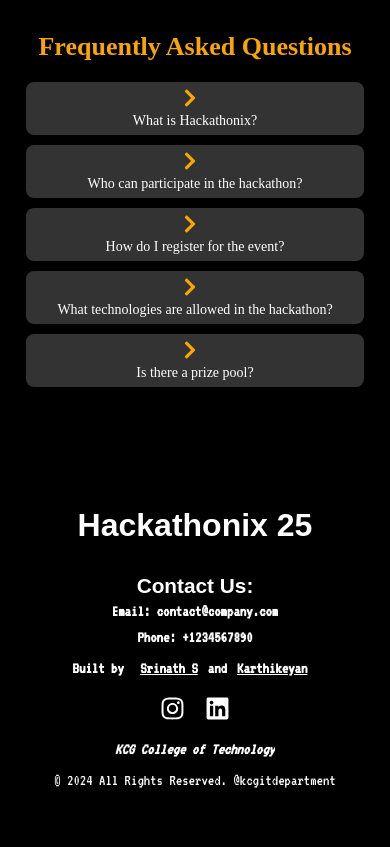
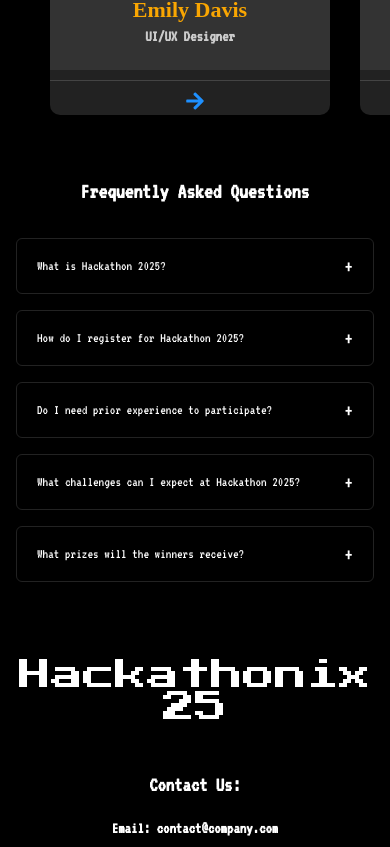
Before and after one commit to srinath536/Hackathonix25, a React (Vite) app: page / in a window 390 px wide. Shown: the part 6134-6981 px from the top of the page. Built offline with nearby package versions, Linux system fonts and the light colour scheme.

Commit message:
Added Faq and done media query for Domains

```diff
--- a/src/components/Domain.css
+++ b/src/components/Domain.css
@@ -1,9 +1,4 @@
 /* Global styles to reset defaults */
-* {
-  margin: 0;
-  padding: 0;
-  box-sizing: border-box;
-}
 
 /* Container Styles for the whole section */
 .container {
@@ -13,9 +8,10 @@
   display: flex;
   flex-direction: column;
   align-items: center;
-  padding: 20px;
+  padding: 15px;
   justify-content: flex-start;
-  margin-left: 20px;
+  margin: 0;
+  box-sizing: border-box;
 }
 
 /* Heading style */
@@ -25,7 +21,7 @@
   font-family: "VT323", serif;
   font-style: normal;
   font-size: 5rem;
-  text-align: center; /* Center-align the heading */
+  text-align: center;
   width: 100%; /* Ensure heading width is 100% of its container */
 }
 
@@ -35,8 +31,8 @@
   grid-template-columns: repeat(4, 1fr); /* 4 columns by default */
   gap: 20px;
   width: 100%;
-  overflow-y: hidden;
-  margin-left: 65px;
+  margin-left: auto;
+  margin-right: auto; /* Ensure centering */
 }
 
 /* Card Styles */
@@ -100,7 +96,7 @@
   font-size: 24px;
   font-weight: bold;
   color: white;
-  margin-top: 20px; /* Adjust as needed */
+  margin-top: 20px;
 }
 
 /* Description text on back */
@@ -113,50 +109,46 @@
 
 /* Style for logo inside card-front */
 .card-logo {
-  width: 100px; /* Adjust based on the size of your logo */
+  width: 100px;
   height: auto;
-  margin-bottom: 20px; /* Space between the logo and the title */
-}
-
-/* Scrolling effect for small devices */
-.card.scrolled {
-  transform: scale(1.1);
+  margin-bottom: 20px;
 }
 
 /* Responsive adjustments */
+@media screen and (min-width: 1025px) {
+  .card-container {
+    margin-left: 40px; /* Shift container slightly to the right */
+  }
+}
+
 @media screen and (max-width: 1024px) {
-  /* For medium-sized screens like tablets, 2 columns */
   .card-container {
-    grid-template-columns: repeat(2, 1fr);
+    grid-template-columns: repeat(2, 1fr); /* Two cards per row */
+    justify-content: center; /* Ensure items are centered */
     margin: 0 auto;
-    height: auto; /* Ensure all content fits */
   }
 
-  /* Adjust heading size on tablet screens */
   .heading {
     font-size: 3rem;
   }
-
 }
 
 @media screen and (max-width: 600px) {
-  /* For smaller screens like mobile, stack cards vertically */
   .card-container {
-    grid-template-columns: 1fr;
-    margin: 0 auto;
-    height: auto; /* Ensure content doesn't get cut off */
+    grid-template-columns: 1fr; /* Single card per row */
+    justify-content: center; /* Center-align items */
+    gap: 20px; /* Add spacing between rows */
   }
 
-  /* Adjust heading size on small screens */
   .heading {
     font-size: 2.5rem;
     width: 100%;
-    margin-right: 23px; /* Optionally, adjust width for better centering */
   }
 
-  /* Adjust card dimensions for small screens */
+  /* Adjust card dimensions for smaller screens */
   .card {
-    width: 90%;
-    height: 400px; /* Specify a min height for small devices to ensure cards don't collapse */
+    width: 90%; /* Reduce card width for better centering */
+    height: 400px;
+    margin: 0 auto; /* Center each card */
   }
 }
--- a/src/components/FAQ.css
+++ b/src/components/FAQ.css
@@ -1,95 +1,116 @@
-.faq-container {
-  width: 97%;
-  max-width: 1200px;
-  background-color: black;
+/* FAQ.css */
+
+/* Main accordion container */
+.accordion {
+  background: black;
+  display: flex;
+  flex-direction: column;
+  font-family: "VT323", serif;
+  font-style: normal;
+  font-weight: 400;
+  font-size: 1.5rem; /* Adjust font size for overall text */
+  max-width: 97%;
+  min-width: 320px; /* Set width to 97% for larger devices */
+  margin: 50px auto;
+  padding: 0 50px;
   color: white;
-  margin: 50px auto;
-  padding: 20px;
-  border-radius: 10px;
-  text-align: center;
+  margin:0;
 }
 
-.faq-title {
-  font-size: 36px;
-  font-weight: bold;
-  color: #f9a602;
+/* Accordion header */
+.accordion h1 {
+  font-size: 36px; /* Increased font size for header */
+  text-align: center;
   margin-bottom: 20px;
 }
 
-.faq-list {
-  display: flex;
-  flex-direction: column;
-  gap: 10px;
-  align-items: flex-start;
-  justify-content: center;
+/* Accordion item */
+.accordion-item {
+  margin-top: 16px;
+  border: 1px solid #222; /* Dark border for contrast */
+  border-radius: 6px;
+  background: black; /* Slightly darker background for each item */
+  box-shadow: rgba(0, 0, 0, 0.2) 0px 1px 2px 0px;
 }
 
-.faq-item {
-  background-color: #333;
-  padding: 10px;
-  border-radius: 8px;
+/* Accordion item title (question) */
+.accordion-item .accordion-item-title {
+  position: relative;
+  margin: 0;
+  display: flex;
   width: 100%;
-  transition: background-color 0.3s ease;
+  font-size: 18px; /* Increased font size for question */
+  cursor: pointer;
+  justify-content: space-between;
+  flex-direction: row-reverse;
+  padding: 16px 20px; /* Increased padding for larger clickable area */
+  box-sizing: border-box;
+  align-items: center;
 }
 
-.faq-item:hover {
-  background-color: #444;
+/* Accordion item description (answer) */
+.accordion-item .accordion-item-desc {
+  display: none;
+  font-size: 16px; /* Increased font size for answer */
+  line-height: 24px; /* Adjust line-height for better readability */
+  font-weight: 300;
+  color: #bbb; /* Light grey text */
+  border-top: 1px dashed #444; /* Darker dashed border */
+  padding: 14px 20px 20px; /* Increased padding */
+  box-sizing: border-box;
 }
 
-.faq-question {
-  font-size: 18px;
-  font-weight: 500;
-  cursor: pointer;
-  display: flex;
-  align-items: center;
-  justify-content: flex-start;
+/* Hidden checkbox for accordion functionality */
+.accordion-item input[type="checkbox"] {
+  position: absolute;
+  height: 0;
+  width: 0;
+  opacity: 0;
 }
 
-.dropdown-icon {
-  margin-right: 10px;  /* Space between the icon and text */
-  font-size: 20px;
-  color: #f9a602;
+/* When checkbox is checked, display the answer */
+.accordion-item input[type="checkbox"]:checked ~ .accordion-item-desc {
+  display: block;
 }
 
-.faq-answer {
-  font-size: 16px;
-  margin-top: 10px;
-  color: #ccc;
-  padding-left: 30px;
+/* Accordion item icon when checked */
+.accordion-item input[type="checkbox"]:checked ~ .accordion-item-title .icon:after {
+  content: "-";
+  font-size: 22px; /* Larger icon when open */
 }
 
-@media screen and (max-width: 768px) {
-  .faq-title {
-    font-size: 30px;
+/* Accordion item icon when not checked */
+.accordion-item input[type="checkbox"] ~ .accordion-item-title .icon:after {
+  content: "+";
+  font-size: 22px; /* Larger icon when closed */
+}
+
+/* No margin-top for first accordion item */
+.accordion-item:first-child {
+  margin-top: 0;
+}
+
+/* Accordion item icon style */
+.accordion-item .icon {
+  margin-left: 14px;
+  font-size: 22px; /* Larger icon size */
+}
+
+/* Responsive Design */
+@media screen and (max-width: 767px) {
+  .accordion {
+    padding: 0 16px;
   }
 
-  .faq-question {
-    font-size: 16px;
+  .accordion h1 {
+    font-size: 22px;
   }
 
-  .faq-answer {
-    font-size: 14px;
+  .accordion-item .accordion-item-title {
+    font-size: 14px; /* Adjust question font size on small devices */
   }
 
-  .faq-item {
-    padding: 8px;
+  .accordion-item .accordion-item-desc {
+    font-size: 14px; /* Adjust answer font size on small devices */
   }
 }
-
-@media screen and (max-width: 480px) {
-  .faq-title {
-    font-size: 26px;
-  }
-
-  .faq-question {
-    font-size: 14px;
-  }
-
-  .faq-answer {
-    font-size: 12px;
-  }
-
-  .faq-item {
-    padding: 6px;
-  }
-}
--- a/src/components/FAQ.tsx
+++ b/src/components/FAQ.tsx
@@ -1,52 +1,60 @@
-import React, { useState } from "react";
-import { FaChevronRight, FaChevronDown } from "react-icons/fa"; // Right and Down icons
+// FAQ.tsx
+import React from "react";
 import "./FAQ.css";
 
 const FAQ: React.FC = () => {
-  const [activeIndex, setActiveIndex] = useState<number | null>(null);
+  return (
+    <div className="accordion">
+      <h1>Frequently Asked Questions</h1>
 
-  const toggleAccordion = (index: number) => {
-    setActiveIndex((prevIndex) => (prevIndex === index ? null : index));
-  };
+      <div className="accordion-item">
+        <input type="checkbox" id="accordion1" />
+        <label htmlFor="accordion1" className="accordion-item-title">
+          <span className="icon"></span>What is Hackathon 2025?
+        </label>
+        <div className="accordion-item-desc">
+          Hackathon 2025 is a 48-hour event where developers, designers, and innovators come together to collaborate, compete, and build innovative tech solutions. Participants will work in teams to develop solutions for various challenges.
+        </div>
+      </div>
 
-  const faqs = [
-    {
-      question: "What is Hackathonix?",
-      answer: "Hackathonix is an annual hackathon that brings together developers, designers, and innovators to collaborate and build cutting-edge projects.",
-    },
-    {
-      question: "Who can participate in the hackathon?",
-      answer: "Anyone with a passion for technology and problem-solving can participate, regardless of skill level or experience.",
-    },
-    {
-      question: "How do I register for the event?",
-      answer: "You can register for Hackathonix on our official website by filling in your details and selecting your team members.",
-    },
-    {
-      question: "What technologies are allowed in the hackathon?",
-      answer: "All technologies, frameworks, and languages are welcome, so feel free to bring your creativity and skills to the table!",
-    },
-    {
-      question: "Is there a prize pool?",
-      answer: "Yes! We have an exciting cash prize pool and various other rewards for the winners and exceptional projects.",
-    },
-  ];
+      <div className="accordion-item">
+        <input type="checkbox" id="accordion2" />
+        <label htmlFor="accordion2" className="accordion-item-title">
+          <span className="icon"></span>How do I register for Hackathon 2025?
+        </label>
+        <div className="accordion-item-desc">
+          You can register for the Hackathon 2025 event by visiting our official registration page on the website. The registration form will collect your details and select your preferred teams and challenges.
+        </div>
+      </div>
 
-  return (
-    <div className="faq-container">
-      <h1 className="faq-title">Frequently Asked Questions</h1>
-      <div className="faq-list">
-        {faqs.map((faq, index) => (
-          <div key={index} className="faq-item">
-            <div className="faq-question" onClick={() => toggleAccordion(index)}>
-              <span className="dropdown-icon">
-                {activeIndex === index ? <FaChevronDown /> : <FaChevronRight />}
-              </span>
-              {faq.question}
-            </div>
-            {activeIndex === index && <div className="faq-answer">{faq.answer}</div>}
-          </div>
-        ))}
+      <div className="accordion-item">
+        <input type="checkbox" id="accordion3" />
+        <label htmlFor="accordion3" className="accordion-item-title">
+          <span className="icon"></span>Do I need prior experience to participate?
+        </label>
+        <div className="accordion-item-desc">
+          No prior experience is required. Hackathon 2025 welcomes participants of all skill levels, whether you're a beginner or a seasoned developer. We also provide mentorship throughout the event.
+        </div>
+      </div>
+
+      <div className="accordion-item">
+        <input type="checkbox" id="accordion4" />
+        <label htmlFor="accordion4" className="accordion-item-title">
+          <span className="icon"></span>What challenges can I expect at Hackathon 2025?
+        </label>
+        <div className="accordion-item-desc">
+          Challenges at Hackathon 2025 will include building AI solutions, blockchain projects, mobile apps, and web-based platforms. More information on specific challenges will be released closer to the event.
+        </div>
+      </div>
+
+      <div className="accordion-item">
+        <input type="checkbox" id="accordion5" />
+        <label htmlFor="accordion5" className="accordion-item-title">
+          <span className="icon"></span>What prizes will the winners receive?
+        </label>
+        <div className="accordion-item-desc">
+          Winners of Hackathon 2025 will receive cash prizes, gift cards, and internship opportunities with top tech companies. The first-place team will also get the chance to showcase their project at a special event.
+        </div>
       </div>
     </div>
   );
--- a/src/components/Footer.css
+++ b/src/components/Footer.css
@@ -7,7 +7,9 @@
   width: 100%; /* Prevent it from stretching too much on large screens */
   margin: 0 auto; /* Center the footer on the page */
   box-sizing: border-box;
-  font-family: "Arial", sans-serif;
+  font-weight: bolder;
+  font-family: "VT323", serif;
+  font-style: normal;
 }
 
 /* Footer Content */
@@ -20,9 +22,12 @@
 
 /* Hackathonix 25 Heading */
 .hackathon-title {
+  font-family: "Press Start 2P", serif;
+  font-weight: 400;
+  font-style: normal;
   font-size: 2.5rem;
   margin-bottom: 15px;
-  font-weight: bold;
+
   color: white;
 }
 
--- a/src/components/Footer.tsx
+++ b/src/components/Footer.tsx
@@ -41,7 +41,7 @@ const Footer: React.FC = () => {
 
         {/* KCG College Info Section */}
         <div className="college-info">
-          <p><a href="http://www.kcgcollege.edu.in/" target="_blank" rel="noopener noreferrer" className="college-link">KCG College of Technology</a></p>
+          <p><a href="https://kcgcollege.ac.in/" target="_blank" rel="noopener noreferrer" className="college-link">KCG College of Technology</a></p>
         </div>
 
         {/* All Rights Reserved */}
```
